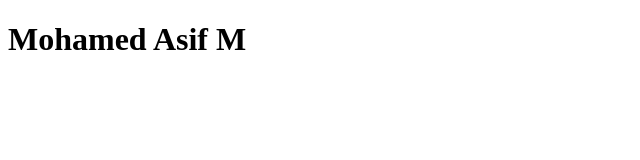
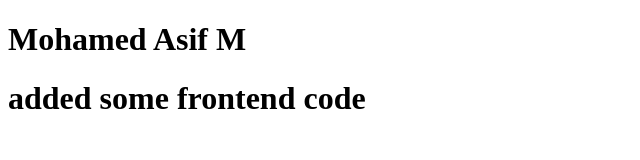
Before and after one commit to MohamedAsif3/sample-repo, a plain HTML site: page index.html in a window 1280 px wide. Shown: the whole page, without its empty margins (0-640 px from the left). Drawn offline with Linux system fonts and the light colour scheme.

Commit message:
fix: added frontend code after deletion

```diff
--- a/index.html
+++ b/index.html
@@ -7,5 +7,6 @@
 </head>
 <body>
     <h1>Mohamed Asif M</h1>
+    <h1>added some frontend code</h1>
 </body>
 </html>
```
